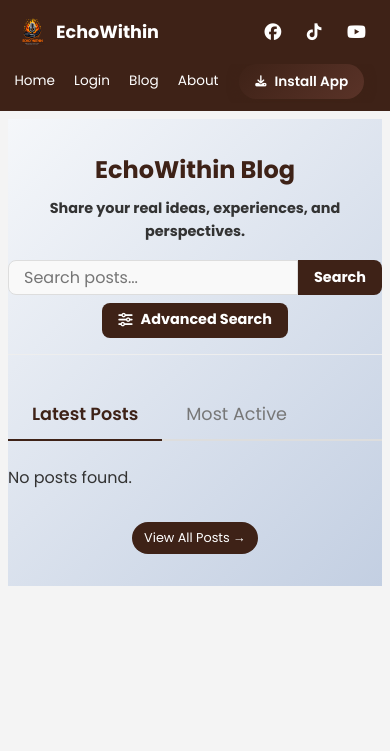
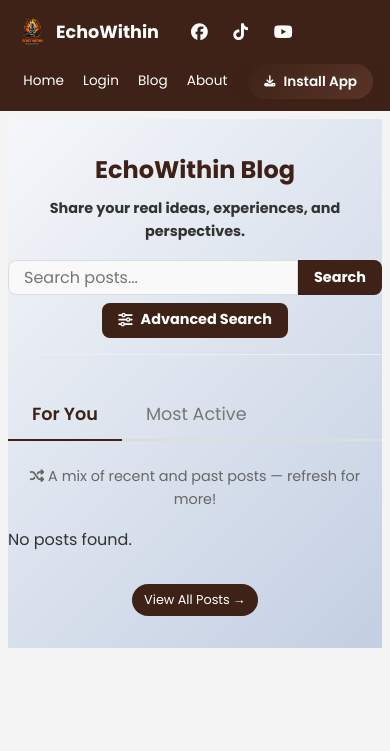
Before and after one commit to vincent0-ai/echowithin, a Python web app: template templates/blog.html in a window 390 px wide. Shown: the top 751 px of the page. Run offline with Jinja, Linux system fonts and the light colour scheme; the template is opened without the code that fills it, so the values that code supplies are empty; some libraries are stand-ins or nearby versions.

Commit message:
feat: Enhance blog page with mixed feed algorithm and update tab label for improved user engagement

```diff
--- a/static/style.css
+++ b/static/style.css
@@ -1199,15 +1199,23 @@ body {
     .navbar {
         flex-direction: column;
         padding: 1rem;
-        align-items: flex-start;
-        gap: 1rem;
-    }
-
-    /* Display nav links directly in the navbar on mobile */
+        align-items: stretch;    /* Allow children to control their own alignment */
+        gap: 0.75rem;
+    }
+
+    /* Keep nav-left left-aligned on mobile */
+    .nav-left {
+        width: 100%;
+        justify-content: flex-start;
+    }
+
+    /* Display nav links directly in the navbar on mobile - CENTERED */
     .nav-links {
         display: flex;
         flex-direction: row;
         gap: 1rem;
+        justify-content: center; /* Center the nav links */
+        width: 100%;
 
         white-space: nowrap;     /* Prevent wrapping */
         flex-wrap: nowrap;       /* Force all items to stay on one line */
@@ -1223,6 +1231,11 @@ body {
     .nav-links a {
         white-space: nowrap;     /* Prevent individual link text from wrapping */
         flex-shrink: 0;          /* Don't shrink nav items */
+    }
+
+    /* Keep social icons next to brand */
+    .nav-socials {
+        margin-left: 0.5rem;
     }
 
     .container {
@@ -1357,7 +1370,7 @@ body {
     .navbar {
         padding: 0.5rem;
         flex-direction: column;
-        align-items: flex-start;
+        align-items: stretch;    /* Allow children to control their own alignment */
         gap: 0.5rem;
     }
 
@@ -1367,6 +1380,7 @@ body {
         flex-wrap: nowrap;       /* Prevent wrapping on small screens */
         gap: 0.4rem;             /* Reduced gap for small screens */
         width: 100%;
+        justify-content: center; /* Center the nav links */
         overflow-x: auto;        /* Allow horizontal scroll if needed */
         scrollbar-width: none;   /* Hide scrollbar (Firefox) */
         -webkit-overflow-scrolling: touch; /* Smooth scrolling on iOS */
@@ -1392,21 +1406,21 @@ body {
         height: 32px;            /* Smaller logo on small screens */
     }
 
-    /* Show social icons next to brand on small screens */
+    /* Keep brand and socials left-aligned on small screens */
     .nav-left {
         width: 100%;
         display: flex;
         align-items: center;
+        justify-content: flex-start; /* Left-align the brand and socials */
         gap: 0.5rem;
     }
 
-    /* push socials to the right edge of the screen */
+    /* Keep socials next to brand */
     .nav-socials {
         display: flex;
         gap: 0.6rem;
         align-items: center;
-        margin-left: auto;
-        padding-right: 0.5rem; /* start slightly from the right edge */
+        margin-left: 0.5rem;
     }
 
     .nav-socials a {
--- a/templates/blog.html
+++ b/templates/blog.html
@@ -97,7 +97,7 @@
         <!-- Default Blog Page View with Tabs -->
         <div class="tab-container">
             <div class="tab-buttons">
-                <button class="tab-button active" data-tab="latest-posts">Latest Posts</button>
+                <button class="tab-button active" data-tab="latest-posts">For You</button>
                 <button class="tab-button" data-tab="active-posts">Most Active</button>
                 {% if current_user.is_authenticated %}
                 <button class="tab-button" data-tab="related-posts">Related Posts</button>
@@ -105,6 +105,9 @@
             </div>
 
             <div id="latest-posts" class="tab-content active">
+                <p style="text-align: center; color: #666; font-size: 0.9rem; margin-bottom: 1rem;">
+                    <i class="fas fa-shuffle"></i> A mix of recent and past posts — refresh for more!
+                </p>
                 {% if latest_posts %}
                     {% for post in latest_posts %}
                         {{ render_post_item(post, current_user) }}
```
Also changed, not shown: main.py (+69 -7 lines).
